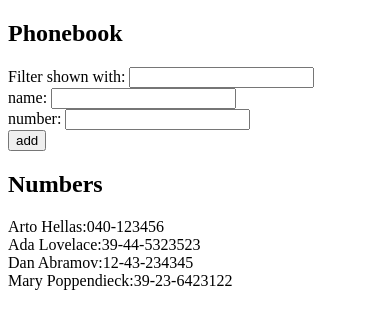
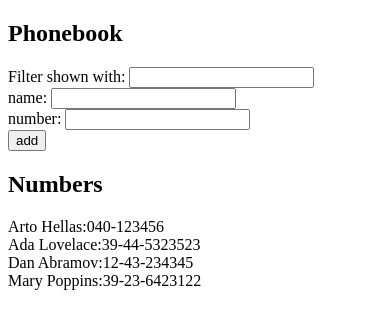
Before and after one commit to aleleonian/fullstackopen-helsinky, a React (Vite) app in the folder part2/phonebook/: page / in a window 390 px wide. Shown: the top 328 px of the page. Built offline with nearby package versions, Linux system fonts and the light colour scheme; data requests are answered from the project's data file.

Commit message:
useEffect implemented in phonebook

```diff
--- /dev/null
+++ b/part2/phonebook/db.json
@@ -0,0 +1,24 @@
+{
+    "persons":[
+      {
+        "name": "Arto Hellas",
+        "number": "040-123456",
+        "id": 1
+      },
+      {
+        "name": "Ada Lovelace",
+        "number": "39-44-5323523",
+        "id": 2
+      },
+      {
+        "name": "Dan Abramov",
+        "number": "12-43-234345",
+        "id": 3
+      },
+      {
+        "name": "Mary Poppins",
+        "number": "39-23-6423122",
+        "id": 4
+      }
+    ]
+  }
--- a/part2/phonebook/package.json
+++ b/part2/phonebook/package.json
@@ -7,9 +7,11 @@
     "dev": "vite",
     "build": "vite build",
     "lint": "eslint . --ext js,jsx --report-unused-disable-directives --max-warnings 0",
-    "preview": "vite preview"
+    "preview": "vite preview",
+    "json-server": "json-server -p3001 --watch db.json"
   },
   "dependencies": {
+    "axios": "^1.6.7",
     "react": "^18.2.0",
     "react-dom": "^18.2.0"
   },
@@ -21,6 +23,7 @@
     "eslint-plugin-react": "^7.33.2",
     "eslint-plugin-react-hooks": "^4.6.0",
     "eslint-plugin-react-refresh": "^0.4.5",
+    "json-server": "^1.0.0-alpha.23",
     "vite": "^5.1.0"
   }
 }
--- a/part2/phonebook/src/App.jsx
+++ b/part2/phonebook/src/App.jsx
@@ -1,13 +1,18 @@
-import { useState } from "react";
+import { useState, useEffect } from 'react'
+import axios from 'axios'
 
 const App = () => {
-  const [persons, setPersons] = useState([{ name: 'Arto Hellas', number: '040-123456', id: 1 },
-  { name: 'Ada Lovelace', number: '39-44-5323523', id: 2 },
-  { name: 'Dan Abramov', number: '12-43-234345', id: 3 },
-  { name: 'Mary Poppendieck', number: '39-23-6423122', id: 4 }]);
+  const [persons, setPersons] = useState([]);
   const [newName, setNewName] = useState("");
   const [newNumber, setNewNumber] = useState("");
   const [searchFilter, setSearchFilter] = useState("");
+
+  useEffect(() => {
+    axios
+      .get('http://localhost:3001/persons').then(response => {
+        setPersons(response.data)
+      })
+  }, [])
 
   const personDoesNotAlreadyExist = (name) => {
     return persons.find(person => {
```
Also changed, not shown: 1 other file (tests, documents, lock files or other folders).
